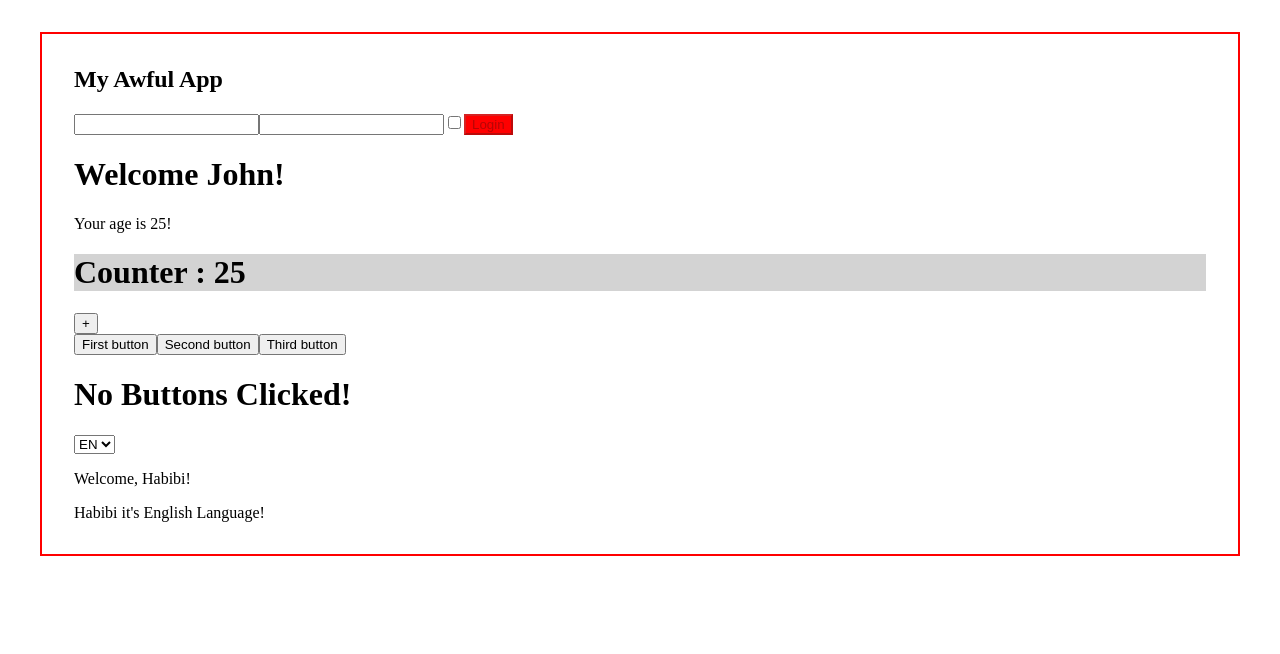
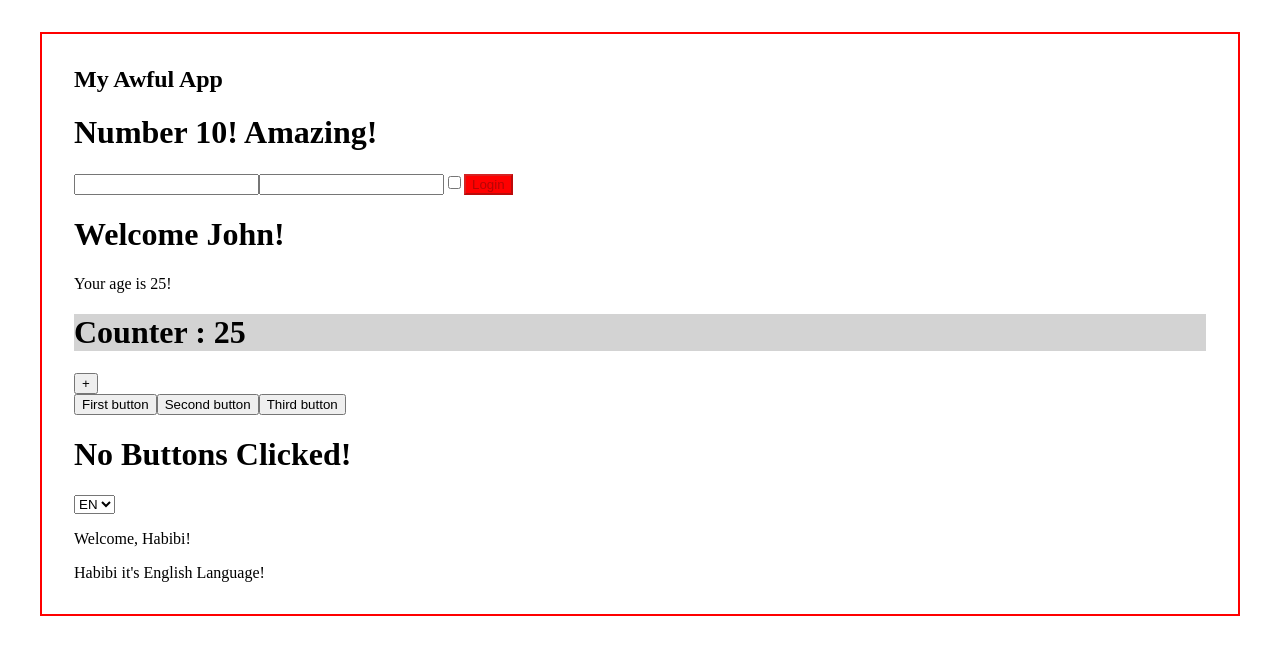
Before and after one commit to KaramGuliyev/React, a React (Create React App) app: page / in a window 1280 px wide. Shown: the top 654 px of the page. Built offline with nearby package versions, Linux system fonts and the light colour scheme.

Commit message:
FuncComp-2

```diff
--- a/src/App.js
+++ b/src/App.js
@@ -7,6 +7,7 @@ import ToDoList from "./Components/List/ToDoList";
 import Container from "./Components/ComponentComposition/Container";
 import LanguageContext from "./Components/Context/LanguageContext";
 import DisplayLanguage from "./Components/Context/DisplayLanguage";
+import Sum from "./Components/Welcome/Sum";
 
 export default function App(props) {
   const [language, setLanguage] =
@@ -14,8 +15,11 @@ export default function App(props) {
   const handleLanguage = (e) => {
     setLanguage(e.target.value);
   };
+
+  const numbers = [1, 2, 3, 4];
   return (
     <Container title="My Awful App">
+      <Sum numbers={numbers} />
       <InteractiveWelcome
         className="welcome"
         name={props.name}
--- /dev/null
+++ b/src/Components/Welcome/Sum.js
@@ -0,0 +1,9 @@
+import React from "react";
+
+// Write a Sum function component that receives a numbers prop (expected to be an array of numbers)
+// and renders the sum of all numbers in the array within a h1 tag.
+
+export default function Sum({ numbers }) {
+  const sum = numbers.reduce((a, b) => a + b);
+  return <h1> Number {sum}! Amazing!</h1>;
+}
```
